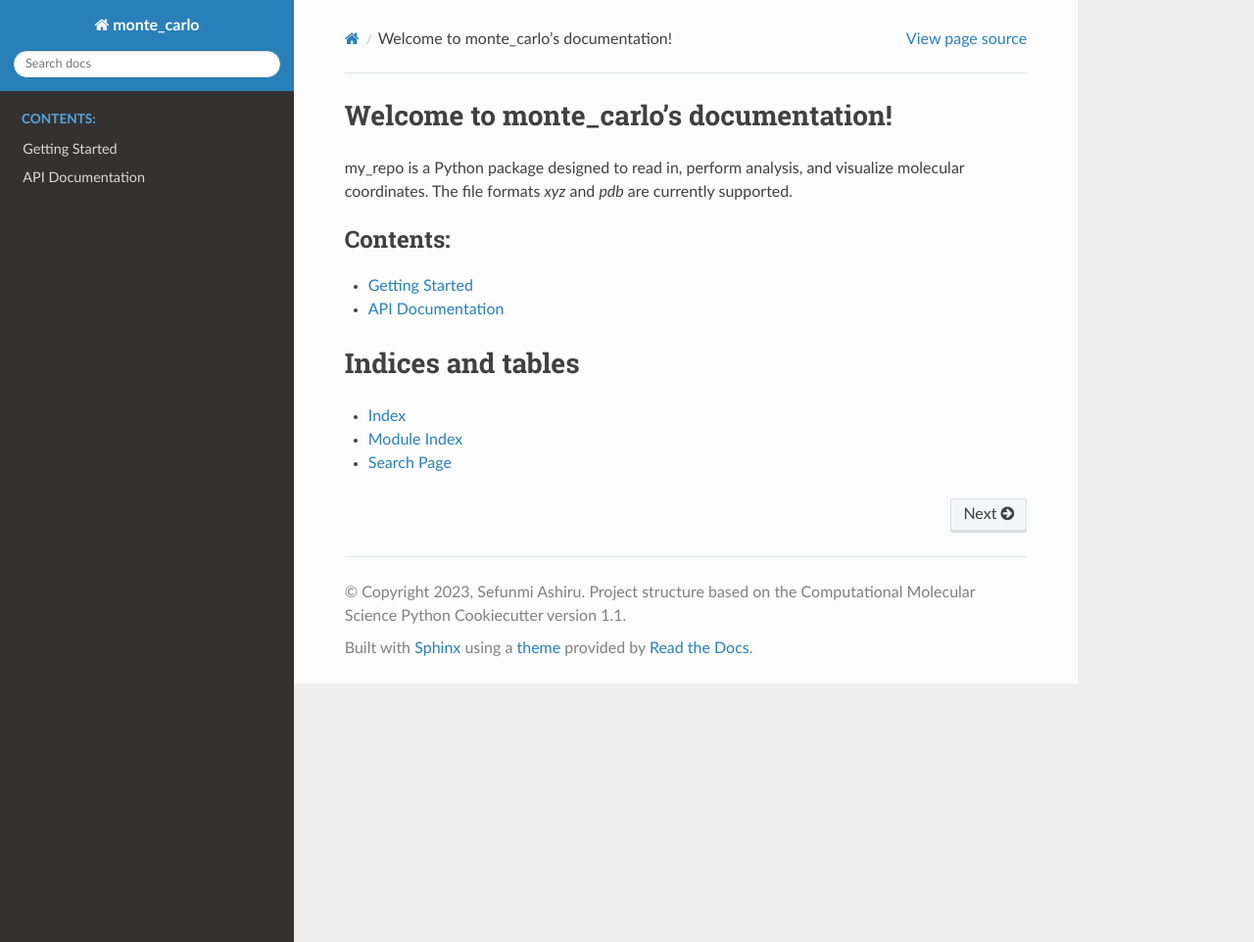
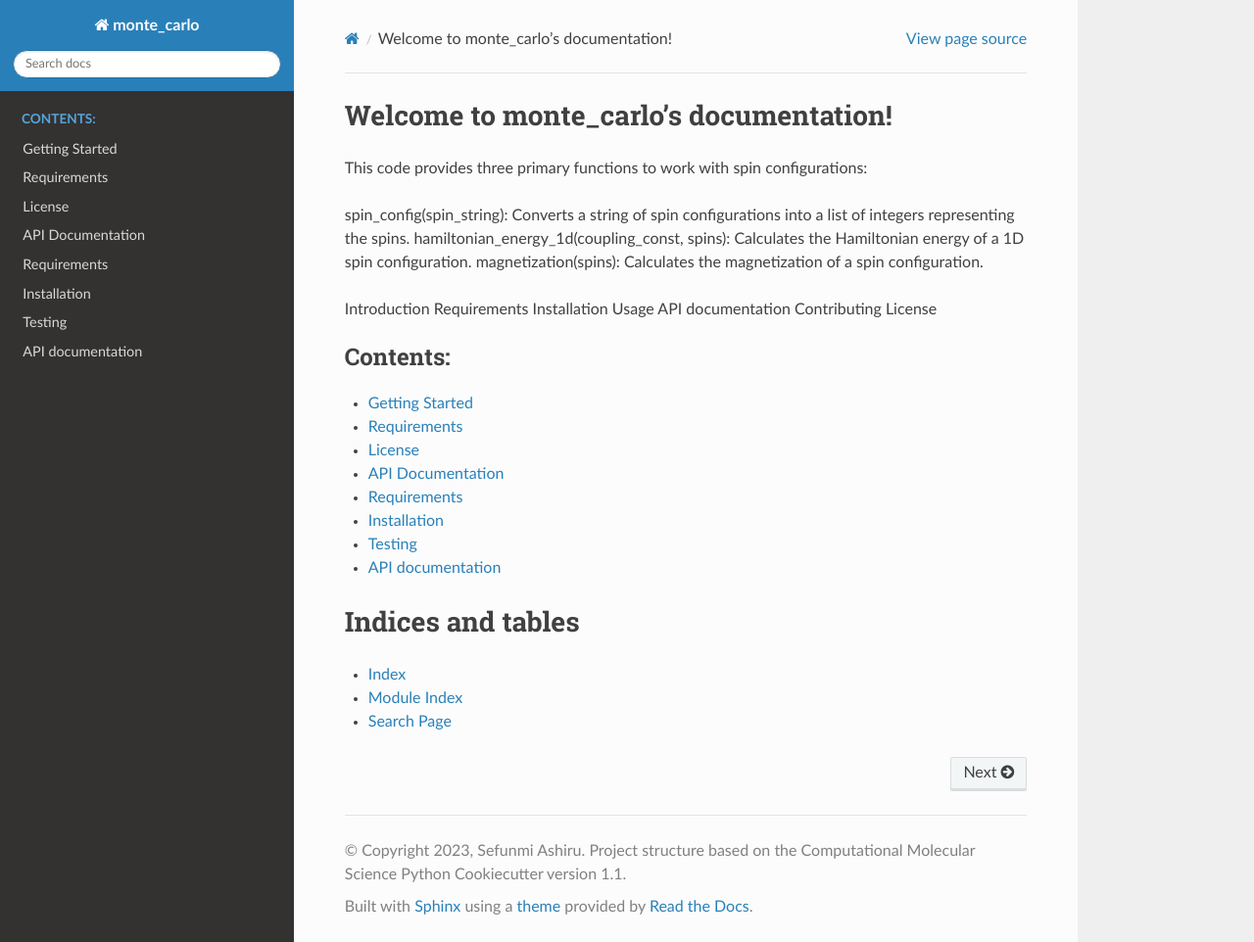
Before and after one commit to shef4/monte_carlo, a Sphinx documentation site: the page built from docs/index.rst, in a window 1280 px wide and 962 px high. Shown: the whole window at 98% size. Built offline with Sphinx 7.4.7 and the Read the Docs theme 2.0.0, drawn with Linux system fonts in a browser that asks for light colours; the version number could not be read and is left out.

Commit message:
added documenttaion

```diff
--- /dev/null
+++ b/docs/developer.rst
@@ -0,0 +1,44 @@
+API Documentation
+=================
+
+Requirements
+=====
+   Python 3.x
+   pytest (for testing)
+
+Installation
+=====
+Clone the repository or download the code
+Install the requirements by running pip install -r requirements-dev.txt
+
+Testing
+=====
+Run the tests with pytest by running pytest in the project directory.
+
+API documentation
+=====
+
+spin_config(spin_string)
+===
+Converts a string of spin configurations into a list of integers representing the spins.
+Args:
+spin_string (str): A string of spin configurations, where '+' represents spin up and '-' represents spin down.
+Returns:
+list: A list of integers representing the spins, where 1 represents spin up and -1 represents spin down.
+
+hamiltonian_energy_1d(coupling_const, spins)
+===
+Calculates the Hamiltonian energy of a 1D spin configuration.
+Args:
+coupling_constant (int): The coupling constant of the Hamiltonian.
+spin_config (list): A list of integers representing the spins of the 1D spin configuration.
+Returns:
+float: The Hamiltonian energy of the 1D spin configuration.
+
+magnetization(spins)
+===
+Calculates the magnetization of a spin configuration.
+Args:
+spin_config (list): A list of integers representing the spins of the spin configuration.
+Returns:
+int: The magnetization of the spin configuration.
--- a/docs/index.rst
+++ b/docs/index.rst
@@ -5,16 +5,26 @@
 
 Welcome to monte_carlo's documentation!
 =========================================================
-my_repo is a Python package designed to read in, perform analysis,
-and visualize molecular coordinates. The file formats `xyz` and `pdb` are
-currently supported.
+This code provides three primary functions to work with spin configurations:
+
+spin_config(spin_string): Converts a string of spin configurations into a list of integers representing the spins.
+hamiltonian_energy_1d(coupling_const, spins): Calculates the Hamiltonian energy of a 1D spin configuration.
+magnetization(spins): Calculates the magnetization of a spin configuration.
+
+Introduction
+Requirements
+Installation
+Usage
+API documentation
+Contributing
+License
 
 .. toctree::
    :maxdepth: 2
    :caption: Contents:
 
-   getting_started
-   api
+   end_user
+   developer
 
 
 Indices and tables
```
Also changed, not shown: README.md (+6 -1 lines), docs/api.rst (deleted, +0 -9 lines), docs/end_user.rst (added, +29 -0 lines), docs/getting_started.rst (deleted, +0 -11 lines).
